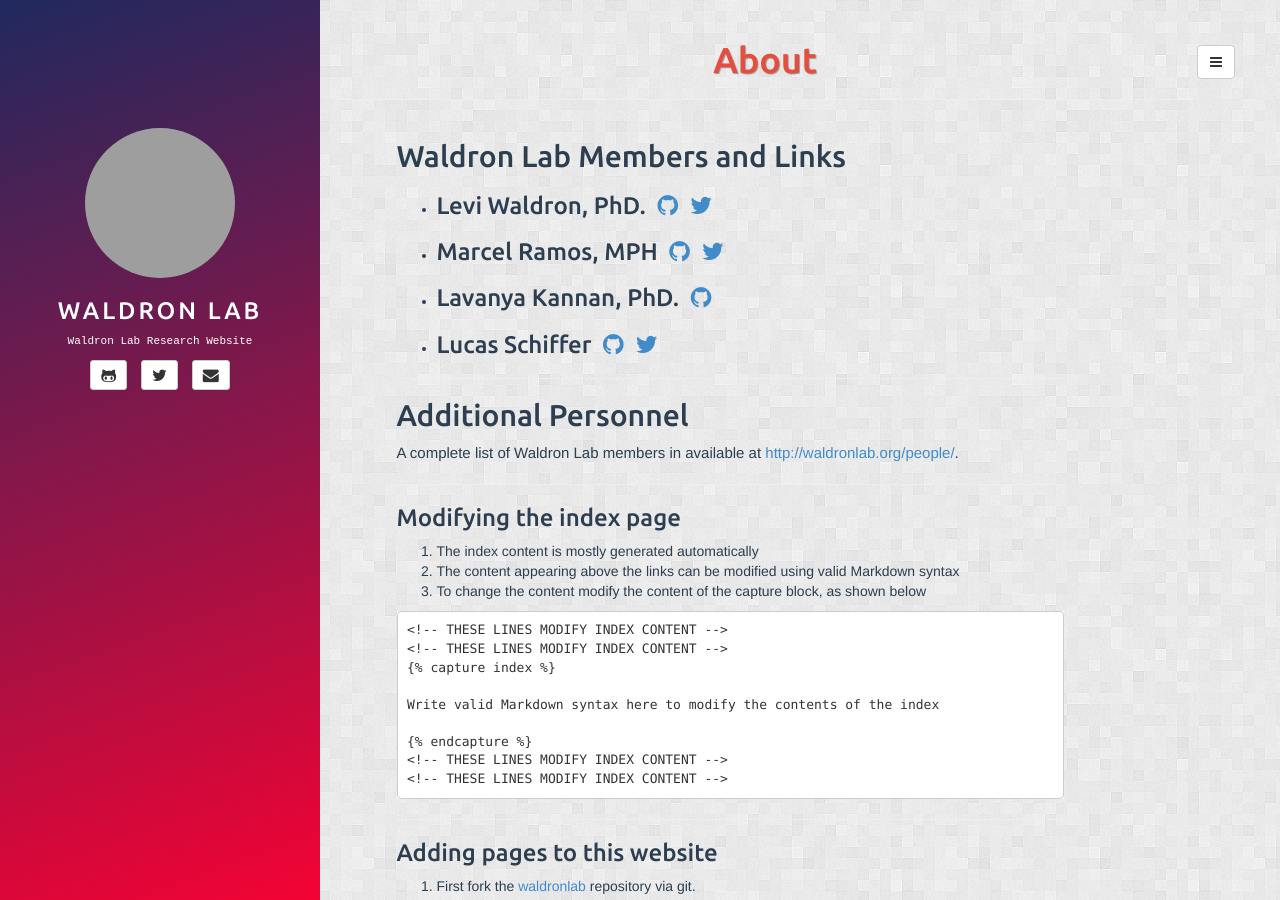
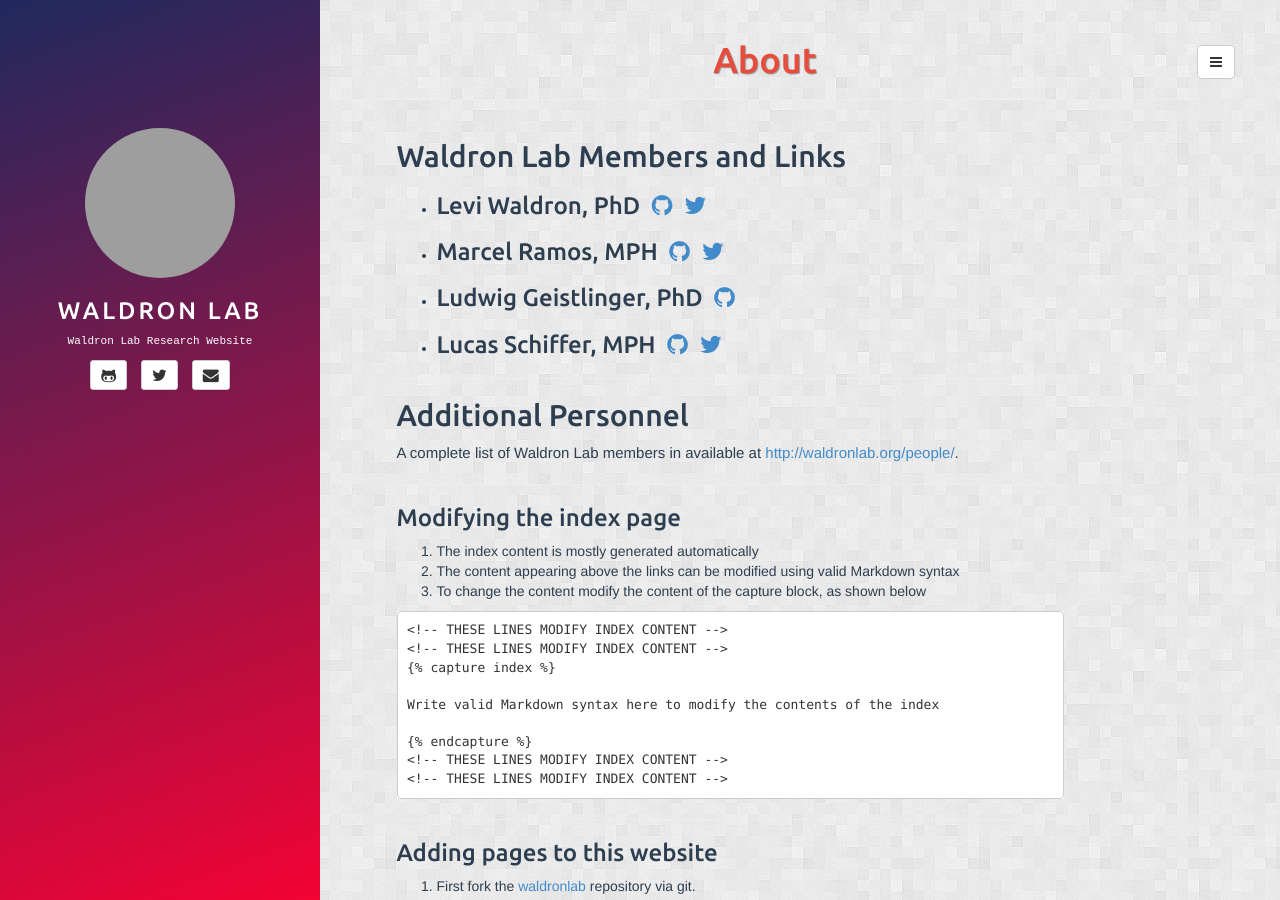
Before and after one commit to juadiegaitan/waldronlab.github.io, a Jekyll site: the page built from _posts/2016-04-10-About.md, in a window 1280 px wide and 900 px high. Built offline with Jekyll 4.4.1, drawn with Linux system fonts in a browser that asks for light colours; grey boxes are pictures that could not be loaded.

Commit message:
modified members

```diff
--- a/_posts/2016-04-10-About.md
+++ b/_posts/2016-04-10-About.md
@@ -9,10 +9,10 @@ permalink: /about
 
 ## Waldron Lab Members and Links
 
-* ### Levi Waldron, PhD. [<i class="fa fa-github icon-link"></i>](https://github.com/lwaldron){:target="_blank"}[<i class="fa fa-twitter  icon-link"></i>](https://twitter.com/LeviWaldron1){:target="_blank"}
+* ### Levi Waldron, PhD [<i class="fa fa-github icon-link"></i>](https://github.com/lwaldron){:target="_blank"}[<i class="fa fa-twitter  icon-link"></i>](https://twitter.com/LeviWaldron1){:target="_blank"}
 * ### Marcel Ramos, MPH [<i class="fa fa-github  icon-link"></i>](https://github.com/LiNk-NY){:target="_blank"}[<i class="fa fa-twitter  icon-link"></i>](https://twitter.com/M2RUseR){:target="_blank"}
-* ### Lavanya Kannan, PhD. [<i class="fa fa-github  icon-link"></i>](https://github.com/lavkan){:target="_blank"}
-* ### Lucas Schiffer [<i class="fa fa-github  icon-link"></i>](https://github.com/schifferl){:target="_blank"}[<i class="fa fa-twitter  icon-link"></i>](https://twitter.com/_schifferl){:target="_blank"}
+* ### Ludwig Geistlinger, PhD [<i class="fa fa-github  icon-link"></i>](https://github.com/lgeistlinger){:target="_blank"}
+* ### Lucas Schiffer, MPH [<i class="fa fa-github  icon-link"></i>](https://github.com/schifferl){:target="_blank"}[<i class="fa fa-twitter  icon-link"></i>](https://twitter.com/_schifferl){:target="_blank"}
 
 ---
 
```
